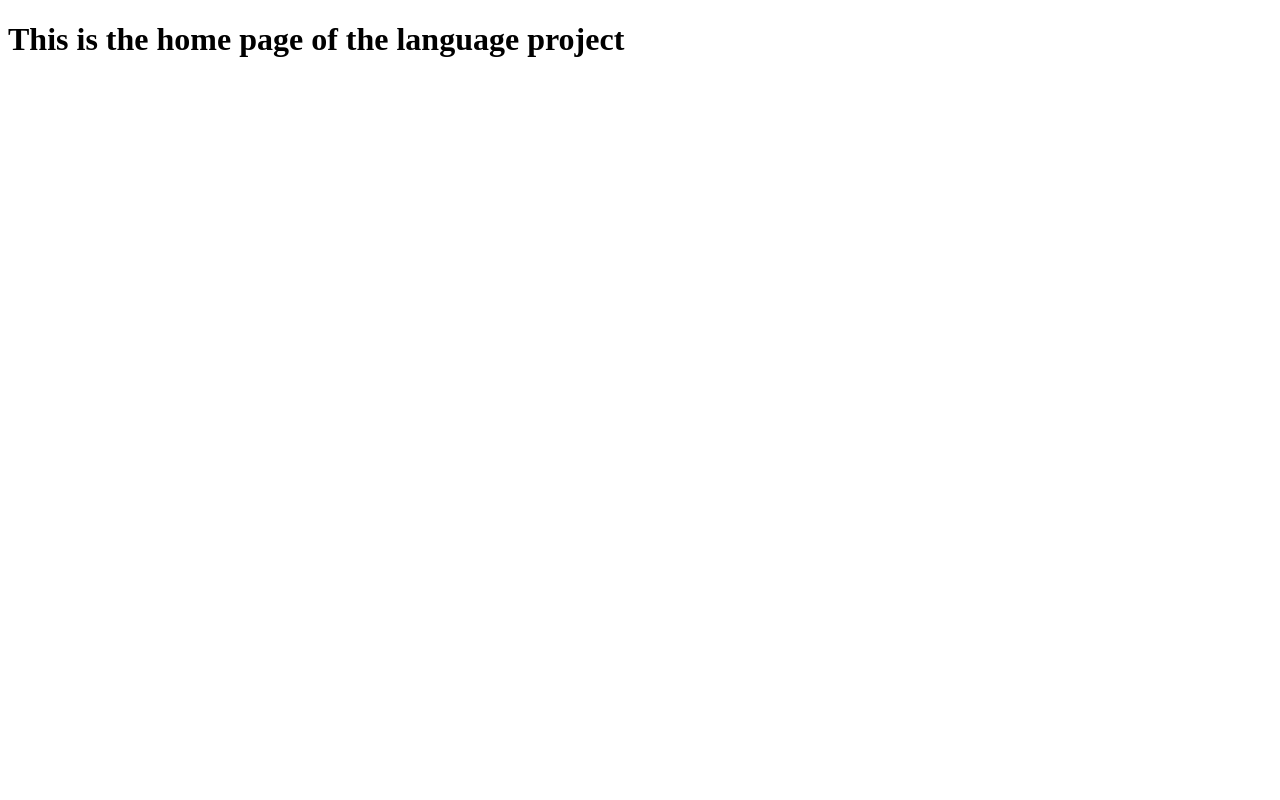
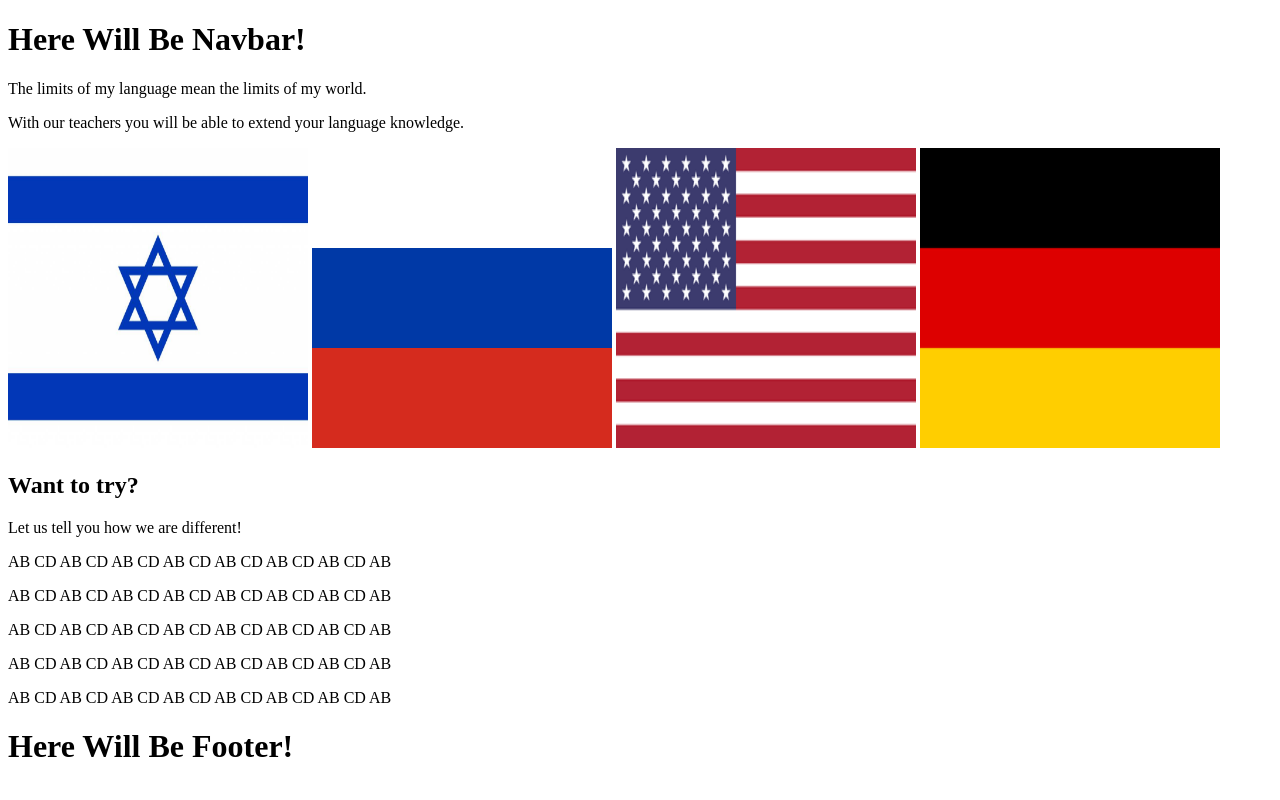
Before and after one commit to SLanberg/language_school, a Flask app: page / in a window 1280 px wide. Run offline with Flask 2, Linux system fonts and the light colour scheme.

Commit message:
build_up_project_skeleton

```diff
--- a/application/templates/home.html
+++ b/application/templates/home.html
@@ -3,9 +3,40 @@
   <head>
     <meta charset="utf-8">
     <title>Language</title>
+    <h1 id="Nav-bar">Here Will Be Navbar!</h1>
   </head>
+
+
   <body>
-    <h1>This is the home page of the language project</h1>
+
+  <div id="start">
+    <p>The limits of my language mean the limits of my world.</p>
+    <p>With our teachers you will be able to extend your language knowledge.</p>
+  </div>
+
+  <div id="countries">
+     <img src="IZ.jpg" width="300" height="300">
+     <img src="RU.png" width="300" height="300">
+     <img src="US.png" width="300" height="300">
+     <img src="GE.png" width="300" height="300">
+  </div>
+
+  <div id="Try">
+    <h2>Want to try?</h2>
+  </div>
+
+  <div id="Describe">
+    <p>Let us tell you how we are different!</p>
+    <p>AB CD AB CD AB CD AB CD AB CD AB CD AB CD AB</p>
+    <p>AB CD AB CD AB CD AB CD AB CD AB CD AB CD AB</p>
+    <p>AB CD AB CD AB CD AB CD AB CD AB CD AB CD AB</p>
+    <p>AB CD AB CD AB CD AB CD AB CD AB CD AB CD AB</p>
+    <p>AB CD AB CD AB CD AB CD AB CD AB CD AB CD AB</p>
+  </div>
   </body>
 
+<footer>
+<h1 id="I will be footer">Here Will Be Footer!</h1>
+</footer>
+
 </html>
```
Also changed, not shown: static/GE.png (added), static/IZ.jpg (added), static/RU.png (added), static/US.png (added).
